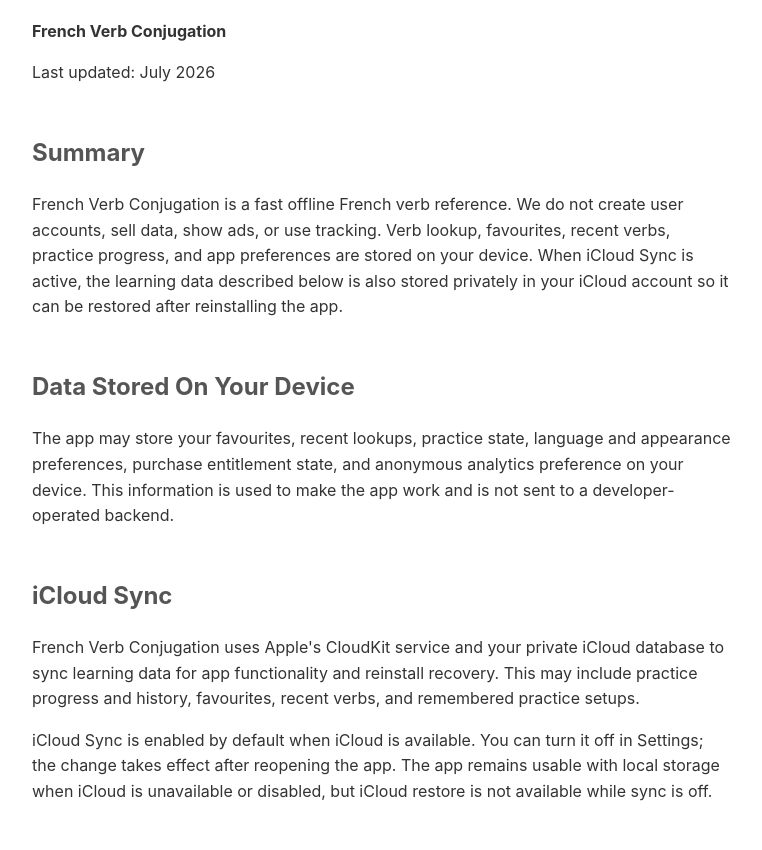
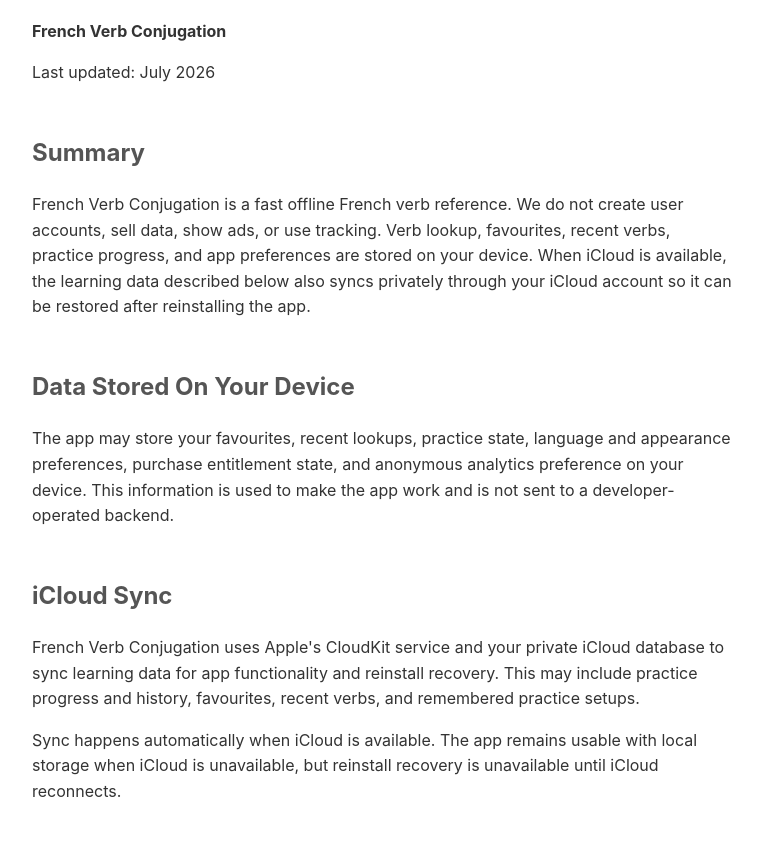
Before and after one commit to peachuinc/legal, a plain HTML site: page frconjugation/index.html in a window 1280 px wide. Shown: the part 94-944 px from the top of the page, without its empty margins (258-1020 px from the left). Drawn offline with Linux system fonts and the light colour scheme.

Commit message:
Clarify automatic iCloud sync privacy

```diff
--- a/frconjugation/index.html
+++ b/frconjugation/index.html
@@ -32,8 +32,8 @@
             French Verb Conjugation is a fast offline French verb reference. We
             do not create user accounts, sell data, show ads, or use tracking.
             Verb lookup, favourites, recent verbs, practice progress, and app
-            preferences are stored on your device. When iCloud Sync is active,
-            the learning data described below is also stored privately in your
+            preferences are stored on your device. When iCloud is available,
+            the learning data described below also syncs privately through your
             iCloud account so it can be restored after reinstalling the app.
         </p>
 
@@ -54,11 +54,9 @@
             history, favourites, recent verbs, and remembered practice setups.
         </p>
         <p>
-            iCloud Sync is enabled by default when iCloud is available. You can
-            turn it off in Settings; the change takes effect after reopening the
-            app. The app remains usable with local storage when iCloud is
-            unavailable or disabled, but iCloud restore is not available while
-            sync is off.
+            Sync happens automatically when iCloud is available. The app
+            remains usable with local storage when iCloud is unavailable, but
+            reinstall recovery is unavailable until iCloud reconnects.
         </p>
 
         <h2>Analytics &amp; Tracking</h2>
@@ -103,11 +101,10 @@
         <h2>Data Deletion</h2>
         <p>
             You can remove local app data by deleting the app from your device.
-            When iCloud Sync is active, use Delete iCloud Data in Settings to
+            Use Delete Learning Data in Settings to
             permanently delete synced practice progress and history, favourites,
             recent verbs, and saved practice setups from both the device and
-            iCloud. You can also turn off iCloud Sync or anonymous usage
-            analytics in Settings.
+            iCloud. You can also turn off anonymous usage analytics in Settings.
         </p>
 
         <h2>Children's Privacy</h2>
```
